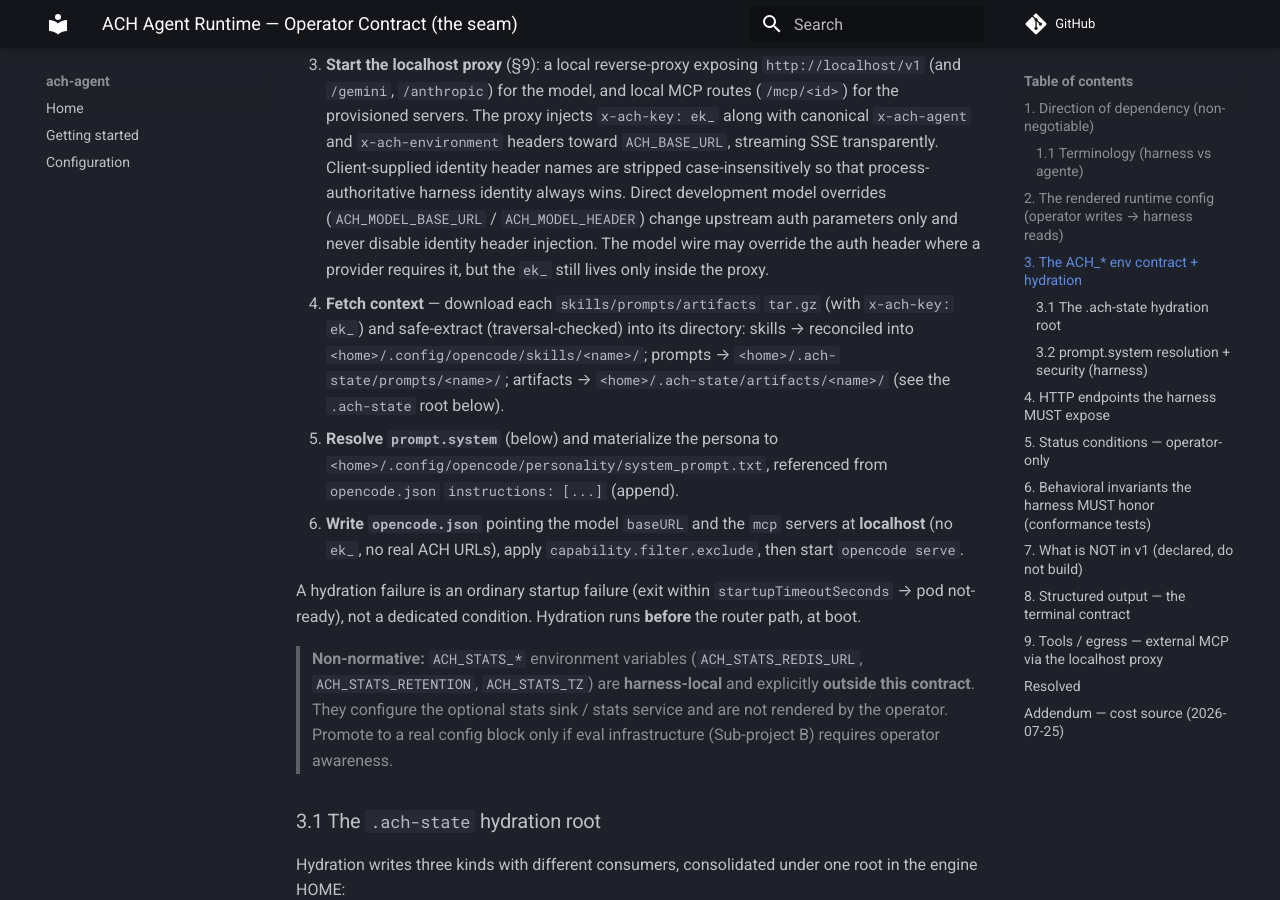
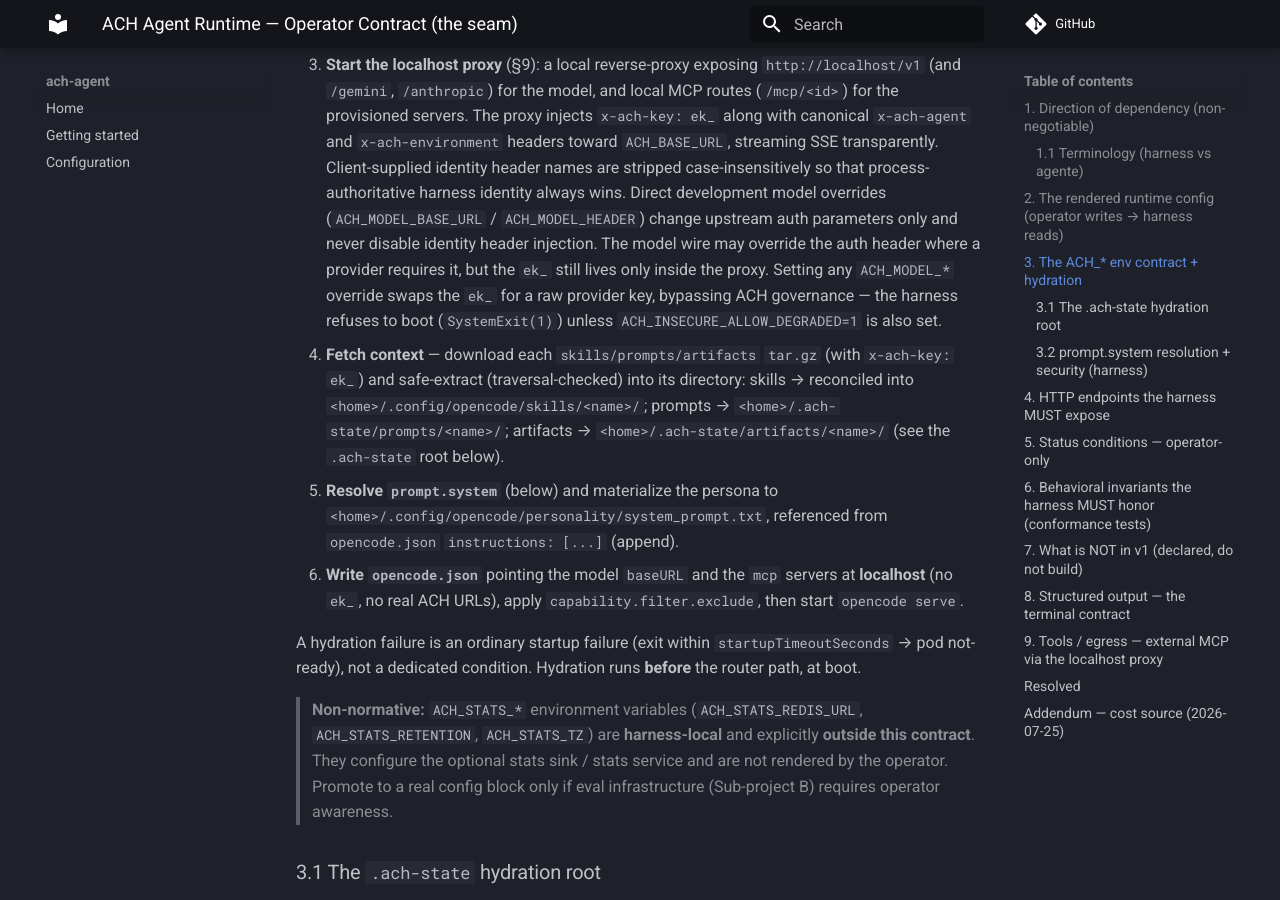
Before and after one commit to ackstorm/ach-agent, an MkDocs documentation site: the page built from docs/schemas/operator-contract.md, in a window 1280 px wide and 900 px high, scrolled down 9529 px. Built offline with MkDocs 1.6.1 and Material for MkDocs 9.7.7, drawn with Linux system fonts in a browser that asks for light colours; comment, search, counter and statistics services are not loaded.

Commit message:
docs: document ACH_MODEL_* boot gate, changelog, stale refs
Document that ACH_MODEL_* overrides now hard-fail boot without
ACH_INSECURE_ALLOW_DEGRADED=1; add unreleased CHANGELOG entries for
the branch's operator-visible changes; fix stale main._make_engine_runner
reference, a stale state["ready"] comment, and a stale mypy ignore.

```diff
--- a/docs/schemas/operator-contract.md
+++ b/docs/schemas/operator-contract.md
@@ -438,6 +438,9 @@ calling ACH's HTTP hydrate endpoint directly (it does **not** shell out to a CLI
    always wins. Direct development model overrides (`ACH_MODEL_BASE_URL` / `ACH_MODEL_HEADER`) change
    upstream auth parameters only and never disable identity header injection. The model wire may
    override the auth header where a provider requires it, but the `ek_` still lives only inside the proxy.
+   Setting any `ACH_MODEL_*` override swaps the `ek_` for a raw provider key, bypassing ACH
+   governance — the harness refuses to boot (`SystemExit(1)`) unless `ACH_INSECURE_ALLOW_DEGRADED=1`
+   is also set.
 4. **Fetch context** — download each `skills/prompts/artifacts` `tar.gz` (with `x-ach-key: ek_`)
    and safe-extract (traversal-checked) into its directory: skills → reconciled into
    `<home>/.config/opencode/skills/<name>/`; prompts → `<home>/.ach-state/prompts/<name>/`;
```
Also changed, not shown: CHANGELOG.md (+25 -0 lines), docs/configuration.md (+2 -1 lines), docs/references/2026-07-01-router-pool-vs-legacy.md (+1 -1 lines), 2 other files.
